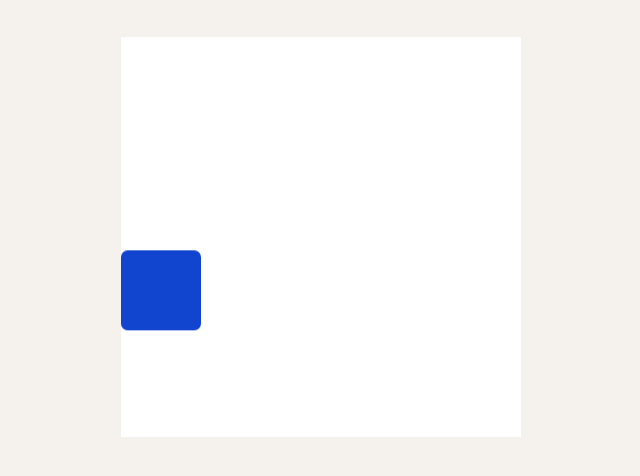
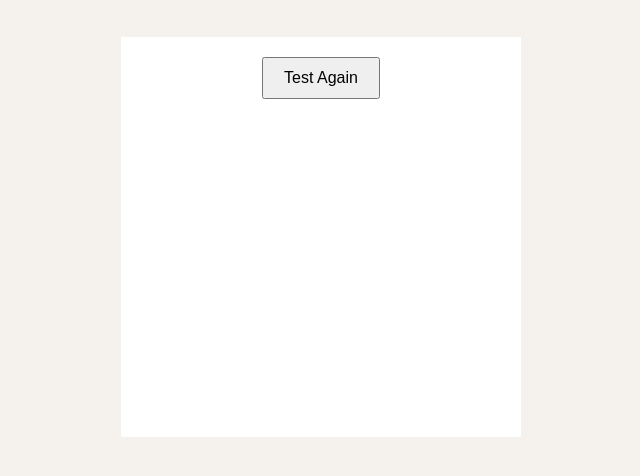
Before and after one commit to sonakshi92/box, a plain HTML site: page index.html in a window 1280 px wide. Shown: the part 88-564 px from the top of the page, without its empty margins (319-959 px from the left). Drawn offline with Linux system fonts and the light colour scheme.

Commit message:
Update index.html

```diff
--- a/index.html
+++ b/index.html
@@ -12,9 +12,9 @@
   <p id="reaction-time" style="display: none;">Reaction Time: --</p>
 
   <div class="container">
-    <div class="box" onclick="boxClicked()"></div>
+    <div id="box" onclick="boxClicked()"></div>
     <div style="text-align: center;">
-        <button id="restart-btn" onclick="restartTest()" style="display: none;">Test Again</button>
+        <button id="restart-btn" onclick="restartTest()">Test Again</button>
       </div>
   </div>
   <script src="script.js"></script>
```
